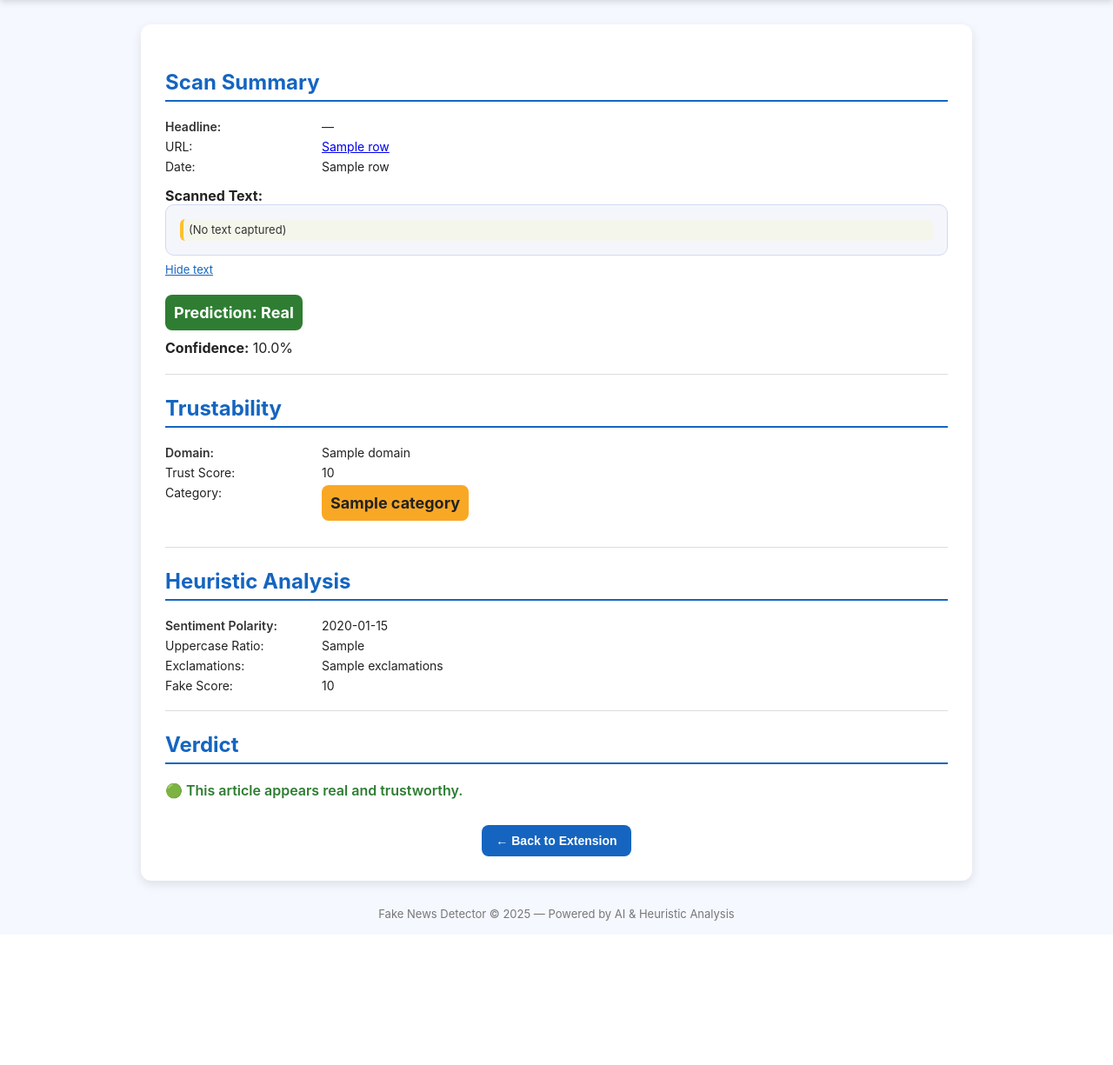
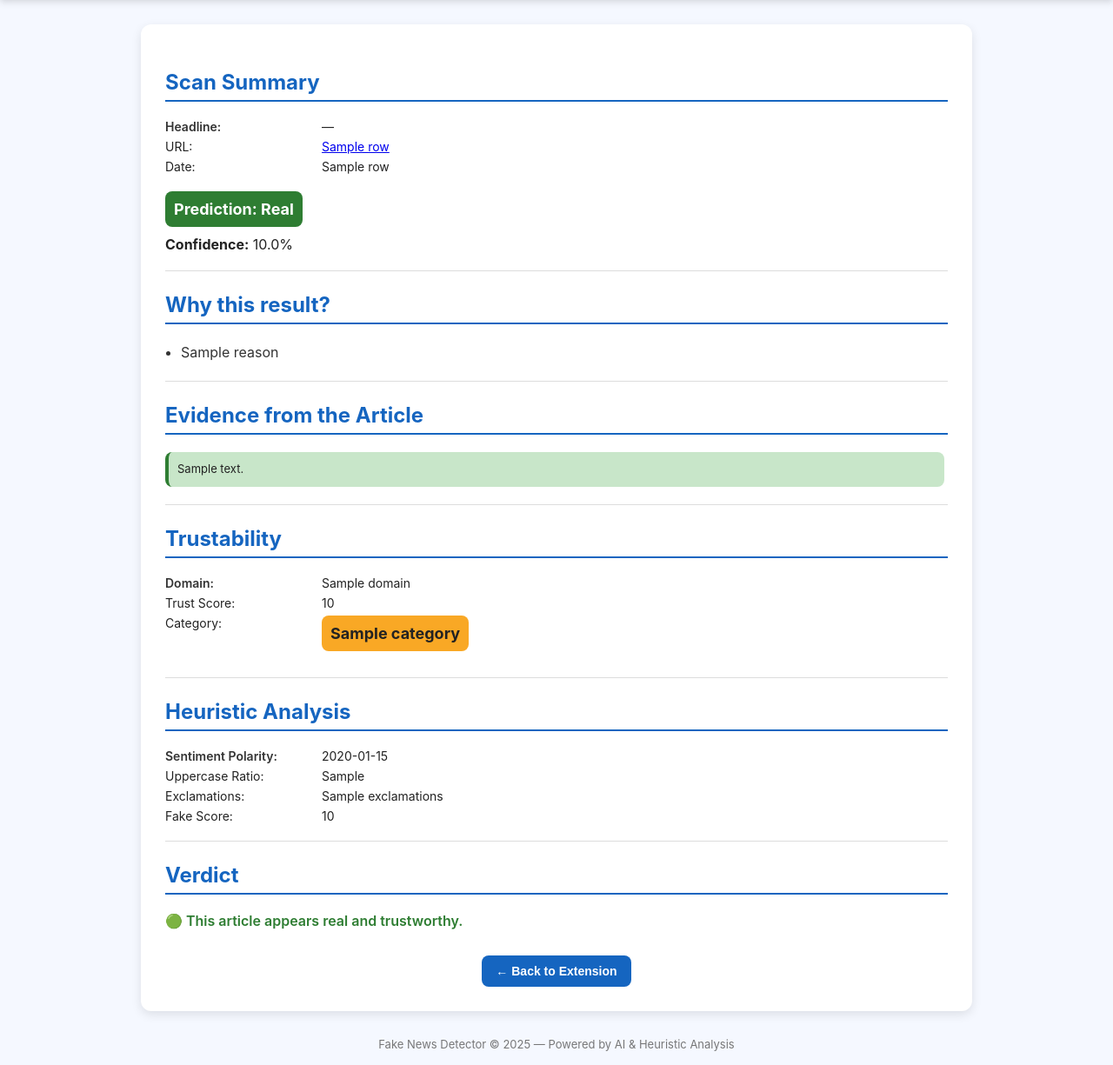
Before and after one commit to JazL0T/FakeNewsDetector, a Flask app: template backend/templates/full-report.html in a window 1280 px wide. Shown: the part 56-1281 px from the top of the page at 87% size. Before the commit the page ends 1115 px from the top, so only its background shows below. Run offline with Flask 3, Linux system fonts and the light colour scheme; the template is opened without the code that fills it: most values are stand-ins (such as "Sample title", 1, 10 or a date in 2020).

Commit message:
Update full-report.html

```diff
--- a/backend/templates/full-report.html
+++ b/backend/templates/full-report.html
@@ -89,53 +89,37 @@
       margin: 20px 0;
     }
 
-    .article-box {
-      background: #f4f6fb;
-      border: 1px solid #d3d9f1;
-      border-radius: 10px;
-      padding: 16px;
-      max-height: 250px;
+    .evidence-box {
+      display: flex;
+      flex-direction: column;
+      gap: 8px;
+      max-height: 400px;
       overflow-y: auto;
-      white-space: pre-wrap;
-      font-size: 13px;
-      line-height: 1.5;
-      color: #333;
+      padding-right: 4px;
     }
 
-    /* Highlight styles for fake/real cues */
-    .line {
-      display: block;
-      padding: 3px 6px;
-      border-radius: 6px;
+    .evidence-line {
+      border-radius: 8px;
+      padding: 10px;
+      line-height: 1.5;
+      font-size: 13px;
       transition: background 0.2s ease;
     }
 
-    .line:hover {
-      background: rgba(21, 101, 192, 0.08);
-    }
-
-    .fake-line {
-      background: rgba(229, 57, 53, 0.1);
+    .evidence-line.fake {
+      background: #ffcdd2;
       border-left: 4px solid #e53935;
     }
 
-    .real-line {
-      background: rgba(46, 125, 50, 0.1);
+    .evidence-line.real {
+      background: #c8e6c9;
       border-left: 4px solid #2e7d32;
     }
 
-    .neutral-line {
-      background: rgba(255, 235, 59, 0.08);
-      border-left: 4px solid #fbc02d;
-    }
-
-    .toggle-btn {
-      color: #1565c0;
-      cursor: pointer;
-      font-size: 13px;
-      text-decoration: underline;
-      margin-top: 8px;
-      display: inline-block;
+    .evidence-tags {
+      font-size: 12px;
+      color: #333;
+      margin-top: 4px;
     }
 
     button {
@@ -151,16 +135,27 @@
       transition: background 0.25s ease;
     }
 
-    button:hover {
-      background-color: #0d47a1;
-    }
+    button:hover { background-color: #0d47a1; }
 
     .center { text-align: center; margin-top: 20px; }
+
+    ul.reasons {
+      padding-left: 18px;
+      line-height: 1.6;
+      color: #333;
+    }
 
     @keyframes fadeIn {
       from { opacity: 0; transform: translateY(8px); }
       to { opacity: 1; transform: none; }
     }
+
+    ::-webkit-scrollbar { width: 8px; }
+    ::-webkit-scrollbar-thumb {
+      background: #c5cae9;
+      border-radius: 6px;
+    }
+    ::-webkit-scrollbar-thumb:hover { background: #9fa8da; }
   </style>
 </head>
 <body>
@@ -174,14 +169,9 @@
       <h2>Scan Summary</h2>
       <div class="keyval">
         <div>Headline:</div> <div>{{ row[1] or "—" }}</div>
-        <div>URL:</div> <div><a href="{{ row[2] }}" target="_blank">{{ row[2] }}</a></div>
+        <div>URL:</div>
+        <div><a href="{{ row[2] }}" target="_blank">{{ row[2] }}</a></div>
         <div>Date:</div> <div>{{ row[8] }}</div>
-      </div>
-
-      <div style="margin-top:15px;">
-        <b>Scanned Text:</b>
-        <div class="article-box" id="scanned-text">{{ row[3] or "(No text captured)" }}</div>
-        <span id="toggle-text" class="toggle-btn">Hide text</span>
       </div>
 
       <div style="margin-top:20px;">
@@ -190,6 +180,41 @@
         </span>
         <div><b>Confidence:</b> {{ "%.1f"|format(row[5] * 100) }}%</div>
       </div>
+    </section>
+
+    <div class="divider"></div>
+
+    <section>
+      <h2>Why this result?</h2>
+      {% if explain_reasons %}
+        <ul class="reasons">
+          {% for reason in explain_reasons %}
+            <li>{{ reason }}</li>
+          {% endfor %}
+        </ul>
+      {% else %}
+        <p>No detailed explanation available.</p>
+      {% endif %}
+    </section>
+
+    <div class="divider"></div>
+
+    <section>
+      <h2>Evidence from the Article</h2>
+      {% if highlighted_lines %}
+        <div class="evidence-box">
+          {% for line in highlighted_lines[:25] %}
+            <div class="evidence-line {% if line.weight > 0 %}real{% else %}fake{% endif %}">
+              {{ line.text }}
+              {% if line.tags %}
+                <div class="evidence-tags"><b>Signals:</b> {{ ', '.join(line.tags) }}</div>
+              {% endif %}
+            </div>
+          {% endfor %}
+        </div>
+      {% else %}
+        <p>No highlighted lines available for this article.</p>
+      {% endif %}
     </section>
 
     <div class="divider"></div>
@@ -241,37 +266,5 @@
   <footer>
     Fake News Detector © 2025 — Powered by AI & Heuristic Analysis
   </footer>
-
-  <script>
-    const text = document.getElementById("scanned-text");
-    const toggle = document.getElementById("toggle-text");
-
-    // Highlight lines that contribute to "Fake" or "Real" results
-    const raw = text.textContent.trim().split(/\n+/);
-    const analyzed = raw.map(line => {
-      const exclaims = (line.match(/!/g) || []).length;
-      const uppercaseRatio = (line.match(/[A-Z]{2,}/g) || []).length / Math.max(line.split(" ").length, 1);
-      const sentimentHint = line.match(/(fake|hoax|rumor|true|confirmed|report)/i);
-
-      // Basic heuristic: more exclamations or uppercase => "fake"; calm tone => "real"
-      if (exclaims > 1 || uppercaseRatio > 0.15) return { line, type: "fake" };
-      if (sentimentHint && sentimentHint[1].match(/true|confirmed/)) return { line, type: "real" };
-      return { line, type: "neutral" };
-    });
-
-    text.innerHTML = analyzed.map(l =>
-      `<span class="line ${l.type}-line">${l.line}</span>`
-    ).join("\\n");
-
-    toggle.addEventListener("click", () => {
-      if (text.style.display === "none") {
-        text.style.display = "block";
-        toggle.textContent = "Hide text";
-      } else {
-        text.style.display = "none";
-        toggle.textContent = "Show text";
-      }
-    });
-  </script>
 </body>
 </html>
```
